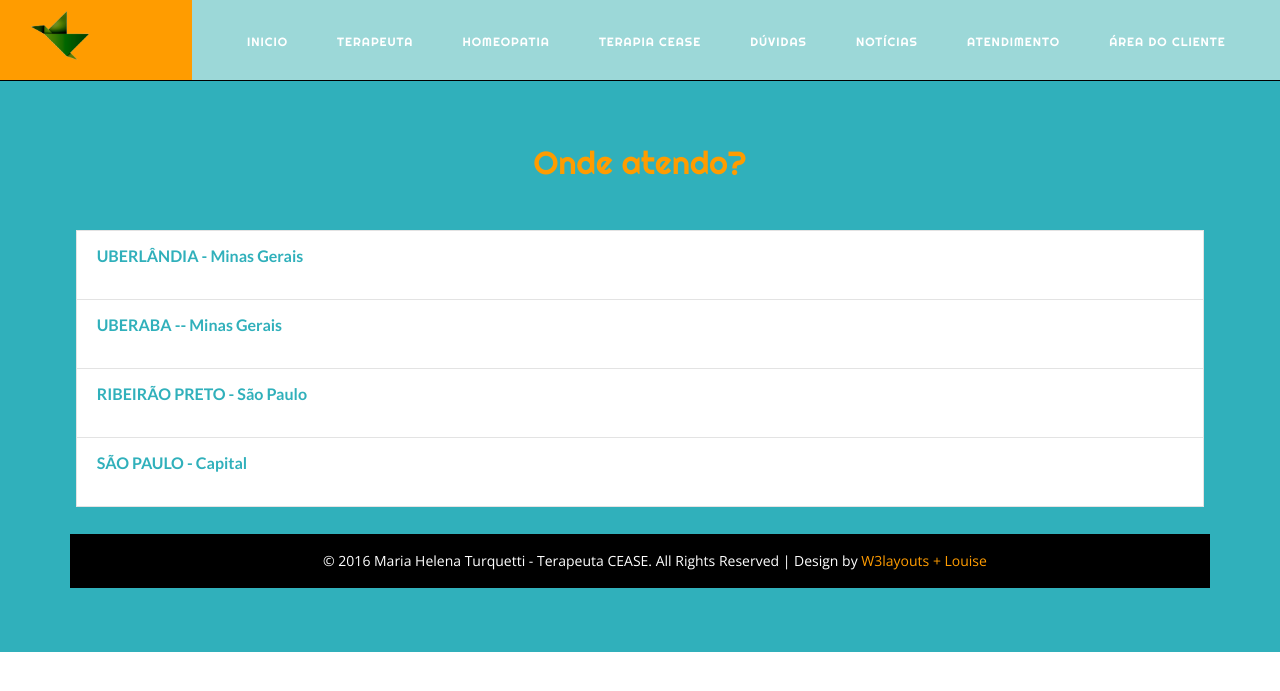
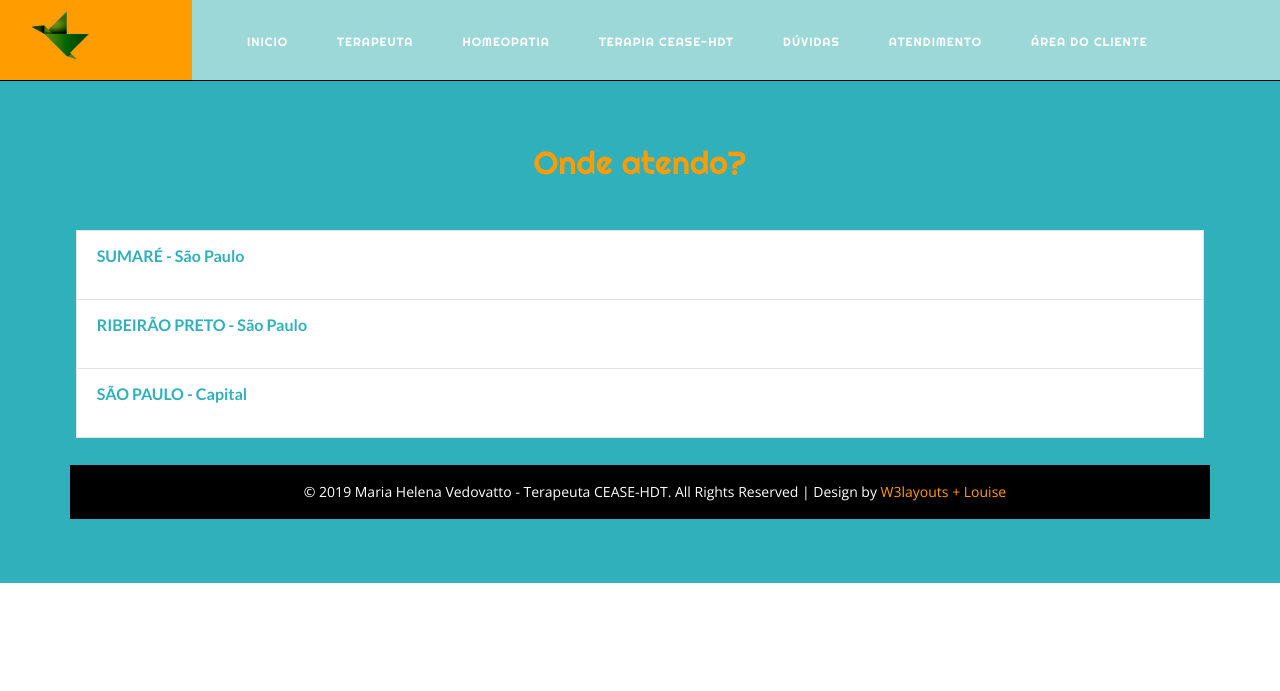
Before and after one commit to magnopaz/mh, a PHP site: page /contato.php in a window 1280 px wide. Shown: the top 691 px of the page. Run offline with PHP 8.4, Linux system fonts and the light colour scheme.

Commit message:
Alterações nas informações das páginas

```diff
--- a/contato.php
+++ b/contato.php
@@ -8,7 +8,7 @@ License URL: http://creativecommons.org/licenses/by/3.0/
 <!DOCTYPE html>
 <html>
 <head>
-<title>MARIA HELENA TURQUETTI - TERAPEUTA CEASE</title>
+<title>MARIA HELENA VEDOVATTO - TERAPEUTA CEASE-HDT</title>
 <!--fonts-->
 <link href='//fonts.googleapis.com/css?family=Righteous' rel='stylesheet' type='text/css'>
 <link href='//fonts.googleapis.com/css?family=Lato:100,300,400,700,900,100italic,300italic,400italic,700italic,900italic' rel='stylesheet' type='text/css'>
@@ -18,8 +18,7 @@ License URL: http://creativecommons.org/licenses/by/3.0/
 <link href="css/chocolat.css" rel="stylesheet">
 <meta name="viewport" content="width=device-width, initial-scale=1">
 <meta http-equiv="Content-Type" content="text/html; charset=utf-8" />
-<meta name="keywords" content="MARIA HELENA TURQUETTI - TERAPEUTA CEASE, Tratamento Homeopático para o Autismo, Android Compatible web template,
-Smartphone Compatible web template, Nokia, Samsung, LG, SonyErricsson, Motorola web design" />
+<meta name="keywords" content="MARIA HELENA VEDOVATTO - TERAPEUTA CEASE-HDT, Tratamento Homeopático para o Autismo" />
 <script type="application/x-javascript"> addEventListener("load", function() { setTimeout(hideURLbar, 0); }, false); function hideURLbar(){ window.scrollTo(0,1); } </script>
 <!-- <link href="css/bootstrap.css" rel='stylesheet' type='text/css' />-->
 <!-- Custom Theme files -->
@@ -68,9 +67,8 @@ Smartphone Compatible web template, Nokia, Samsung, LG, SonyErricsson, Motorola
 					<li><a href="index.php">INICIO</a></li>
 					<li><a href="sobre.php">TERAPEUTA</a></li>
 					<li><a href="homeo.php" title="">HOMEOPATIA</a></li>
-                    <li><a href="cease.php" title="">TERAPIA CEASE</a></li>
-		    <li><a href="duvidas.php" title="">DÚVIDAS</a></li>
-                    <li><a href="noticias.php" title="">NOTÍCIAS</a></li>
+                    <li><a href="cease.php" title="">TERAPIA CEASE-HDT</a></li>
+		    		<li><a href="duvidas.php" title="">DÚVIDAS</a></li>
                     <li><a href="contato.php" title="">ATENDIMENTO</a></li>
                     <li><a href="login.php" title="">Área do Cliente</a></li>
 				</ul>
@@ -98,55 +96,29 @@ Smartphone Compatible web template, Nokia, Samsung, LG, SonyErricsson, Motorola
 					     <section class="ac-container">
 									<div>
 										<input id="ac-1" name="accordion-1" type="checkbox" />
-										<label for="ac-1">UBERLÂNDIA - Minas Gerais</label>
+										<label for="ac-1">SUMARÉ - São Paulo</label>
 										<article class="ac-medium">
-											<big>Av. Princesa Isabel, 680 – Centro</big>
-									<li>Telefone Celular: +55 34 99811 1316</li>
-									<li>Whatsapp: +55 34 99690 8656</li>
-									<!--
-									<p class="text-center"<big>Agenda de Atendimento - 1º trimestre 2016</big>
-									<li> Para agendar um consulta, por favor entrem em contato em um dos telefones acima</li>
-									</p> -->
+										<big>Rua Rio de Janeiro 136, B. Nova Veneza</big>
+										<li>Telefone Celular: +55 34 99811 1316</li>
+										<li>Whatsapp: +55 34 99811 1316</li>
 									</div>
 									<div>
 										<input id="ac-2" name="accordion-2" type="checkbox" />
-										<label for="ac-2">UBERABA -- Minas Gerais</label>
+										<label for="ac-2">RIBEIRÃO PRETO - São Paulo</label>
 										<article class="ac-medium">
-											<big>Avivar Espaço Terapêutico</big>
-										<big> Av. Pedro Salomão 305, Santa Maria </big>
-									<li>Telefones Fixo: +55 34 3312 5097</li>
-                                    <li>Whatsapp: +55 34 99690 8656</li>
-								<!--
-								<p class="text-center"><big>Agenda de Atendimento - 1º trimestre 2016</big>
-									<center> 10 de março -- 07 de abril -- 12 de maio -- 09 de junho</center></p>
-									</p> -->
-									</div>
-									<div>
-										<input id="ac-3" name="accordion-3" type="checkbox" />
-										<label for="ac-3">RIBEIRÃO PRETO - São Paulo</label>
-										<article class="ac-medium">
-											<big>R. Gildo Ignacio, 300    B. Nova Ribeirão (atrás do Forum</big>
-									<li>Telefone Celular: +55 16 2133 4477</li>
-                                    <li>Whatsapp: +55 16 99112-3707</li>
-									<!--
-									<p class="text-center"><big>Agenda de Atendimento - 1º trimestre 2016</big>
-									<center> 11 e 12 de março -- 08 e 09 de abril -- 13 e 14 de maio -- 10 e 11 de junho</center></p>
-									</p>
-								-->
+										<big>R. Gildo Ignacio, 300    B. Nova Ribeirão (atrás do Forum</big>
+										<li>Telefone Celular: +55 34 99811 1316</li>
+										<li>Whatsapp: +55 34 99811 1316</li>
 									</div>
 
 									<div>
-										<input id="ac-4" name="accordion-4" type="checkbox" />
-										<label for="ac-4">SÃO PAULO - Capital</label>
+										<input id="ac-3" name="accordion-3" type="checkbox" />
+										<label for="ac-3">SÃO PAULO - Capital</label>
 										<article class="ac-medium">
 										<big>Regina Medical Place</big>
-											<big>R. Chui, 147      B. Vila Mariana</big>
-											<li>Telefone Celular: +55 34 99811 1316</li>
-											<li>Whatsapp: +55 34 99690 8656</li>
-									<!--
-									<p class="text-center"><big>Agenda de Atendimento - 1º trimestre 2016</big>
-									<center> 28 de março --  02 e 30 de maio -- 27 de junho</center></p>
-									</p>-->
+										<big>R. Chui, 147      B. Vila Mariana</big>
+										<li>Telefone Celular: +55 34 99811 1316</li>
+										<li>Whatsapp: +55 34 99811 1316</li>
 									</div>
 
 
@@ -154,7 +126,7 @@ Smartphone Compatible web template, Nokia, Samsung, LG, SonyErricsson, Motorola
 
 <div class="copy-right">
 	<div class="container">
-		<p> &copy; 2016 Maria Helena Turquetti - Terapeuta CEASE. All Rights Reserved | Design by  <a href="http://w3layouts.com/"> W3layouts + Louise</a></p>
+		<p> &copy; 2019 Maria Helena Vedovatto - Terapeuta CEASE-HDT. All Rights Reserved | Design by  <a href="http://w3layouts.com/"> W3layouts + Louise</a></p>
 	</div>
 </div>
 </body>
```
Also changed, not shown: cease.php (+4 -6 lines), duvidas.php (+4 -6 lines), homeo.php (+4 -6 lines), index.php (+8 -21 lines), login.php (+9 -11 lines), sobre.php (+6 -8 lines), changelog.md (added).
